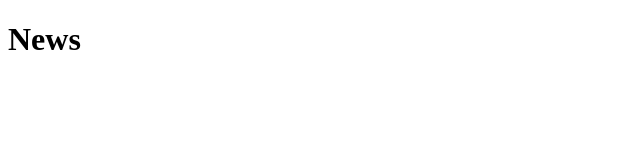
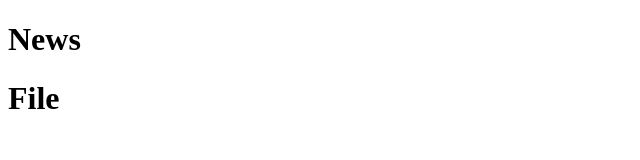
Before and after one commit to MicaeHoang/TuHocLapTrinhWeb, a plain HTML site: page bai_13/news.html in a window 1280 px wide. Shown: the whole page, without its empty margins (0-640 px from the left). Drawn offline with Linux system fonts and the light colour scheme.

Commit message:
4 sua news.html

```diff
--- a/bai_13/news.html
+++ b/bai_13/news.html
@@ -7,5 +7,6 @@
   </head>
   <body>
     <h1>News</h1>
+    <h1>File</h1>
   </body>
 </html>
```
